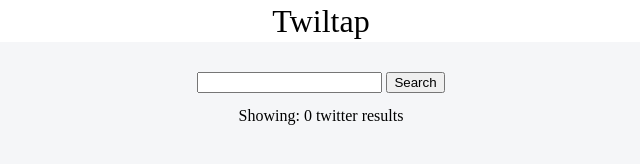
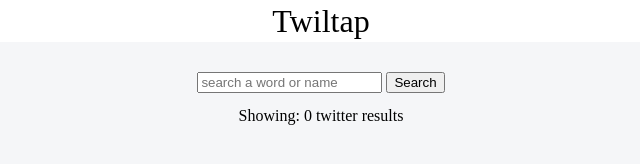
Before and after one commit to DarcyDeAngeloWoolsey/twitter_app, a website: page public/index.html in a window 1280 px wide. Shown: the full height of the page, 319-959 px from the left. Drawn offline with nearby package versions, Linux system fonts and the light colour scheme.

Commit message:
placehoder added to input

```diff
--- a/public/index.html
+++ b/public/index.html
@@ -25,7 +25,7 @@
             <section class="search col-m-12">
                 <form class="search-form">
                     <label for="query"></label>
-                    <input type="search" class="tweet-search" name="tweet-search" id="tweet-search" />
+                    <input type="search" class="tweet-search" name="tweet-search" id="tweet-search" placeholder="search a word or name"/>
 
                     <button type="submit" class="tweet-button">Search</button>
                 </form>
```
